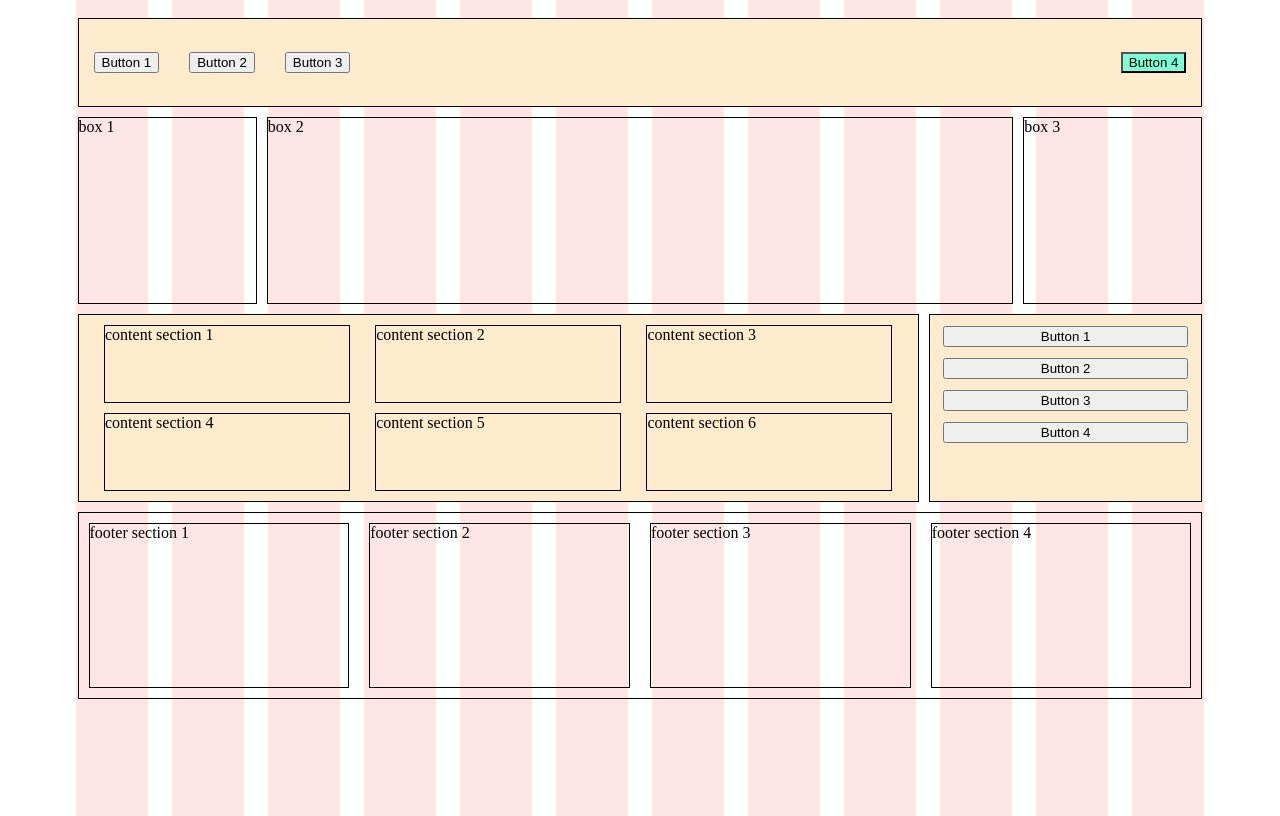
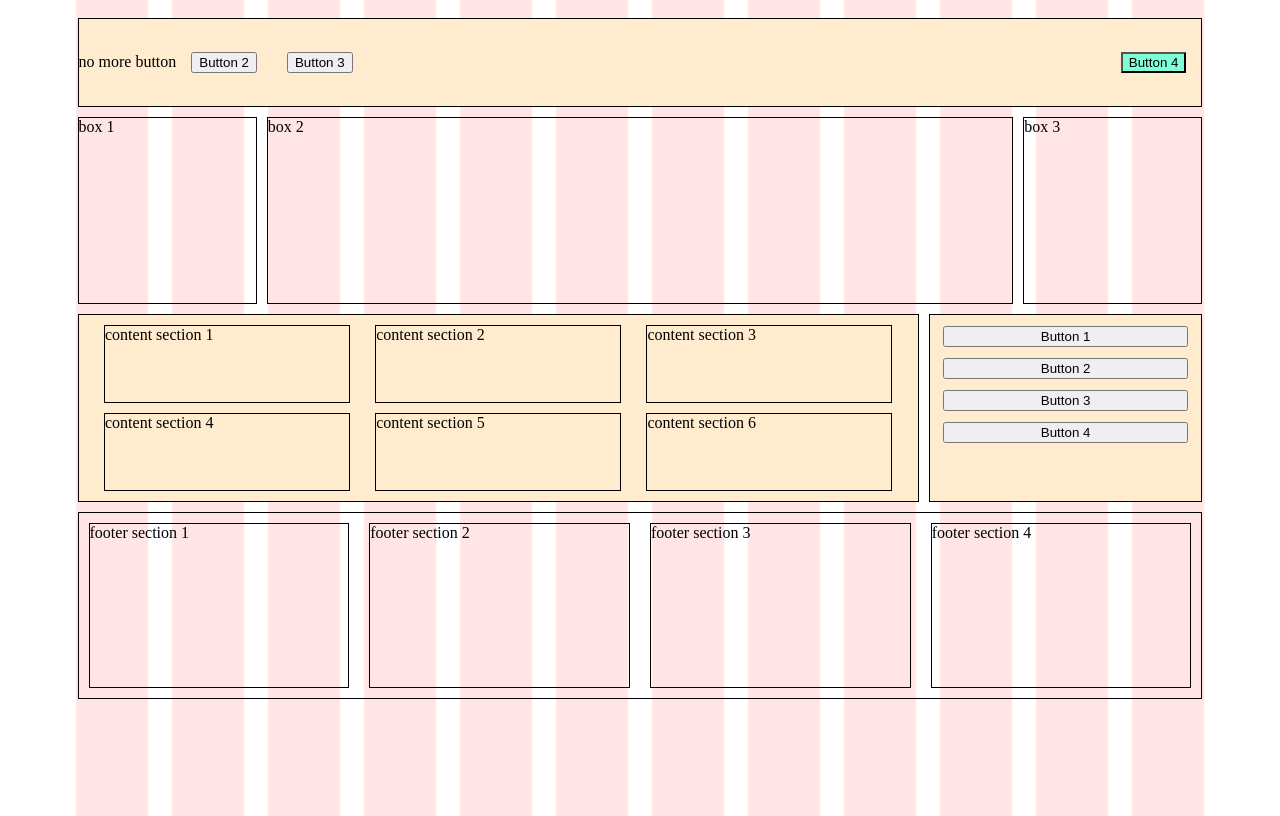
Before and after one commit to senderman72/cssgrids-template, a plain HTML site: page index.html in a window 1280 px wide. Drawn offline with Linux system fonts and the light colour scheme.

Commit message:
no button

```diff
--- a/index.html
+++ b/index.html
@@ -9,7 +9,7 @@
   <body>
     <div class="container">
       <header>
-        <button>Button 1</button>
+        <p>no more button</p>
         <button>Button 2</button>
         <button>Button 3</button>
         <button id="button4">Button 4</button>
```
